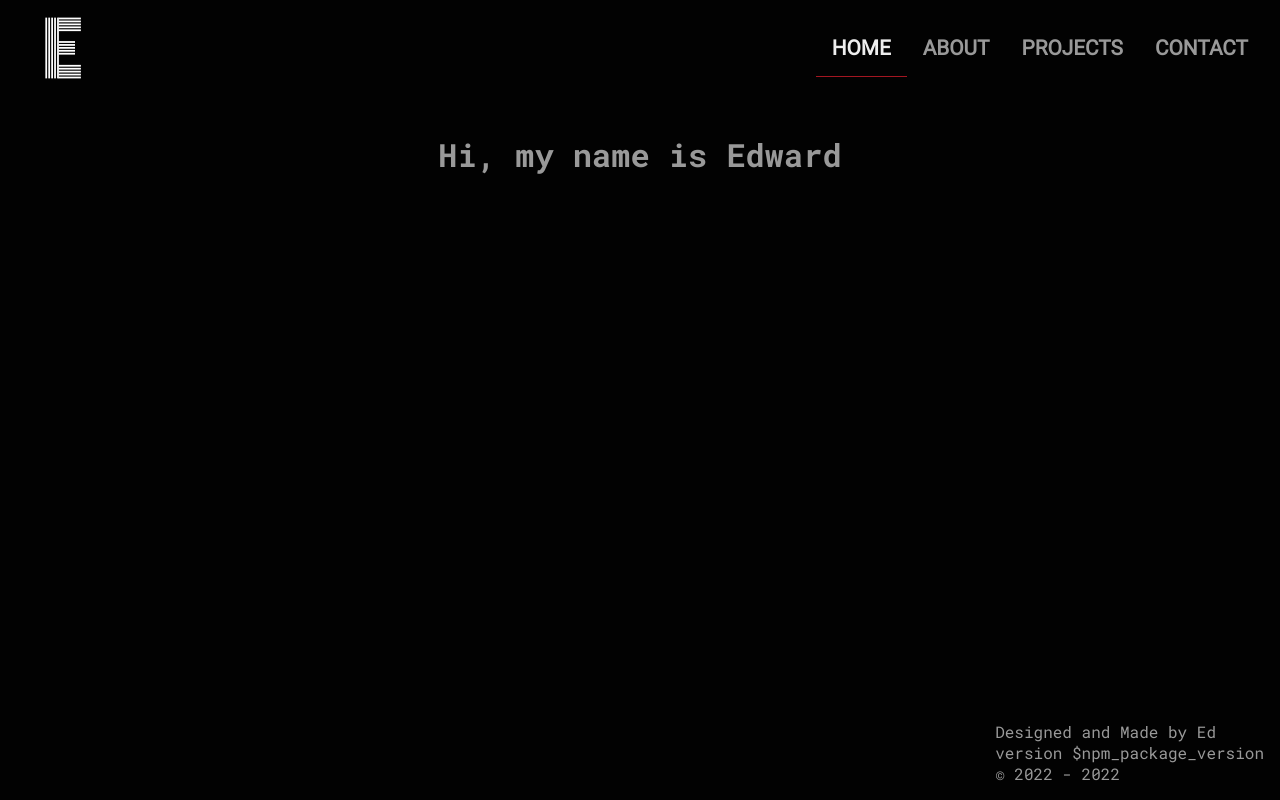
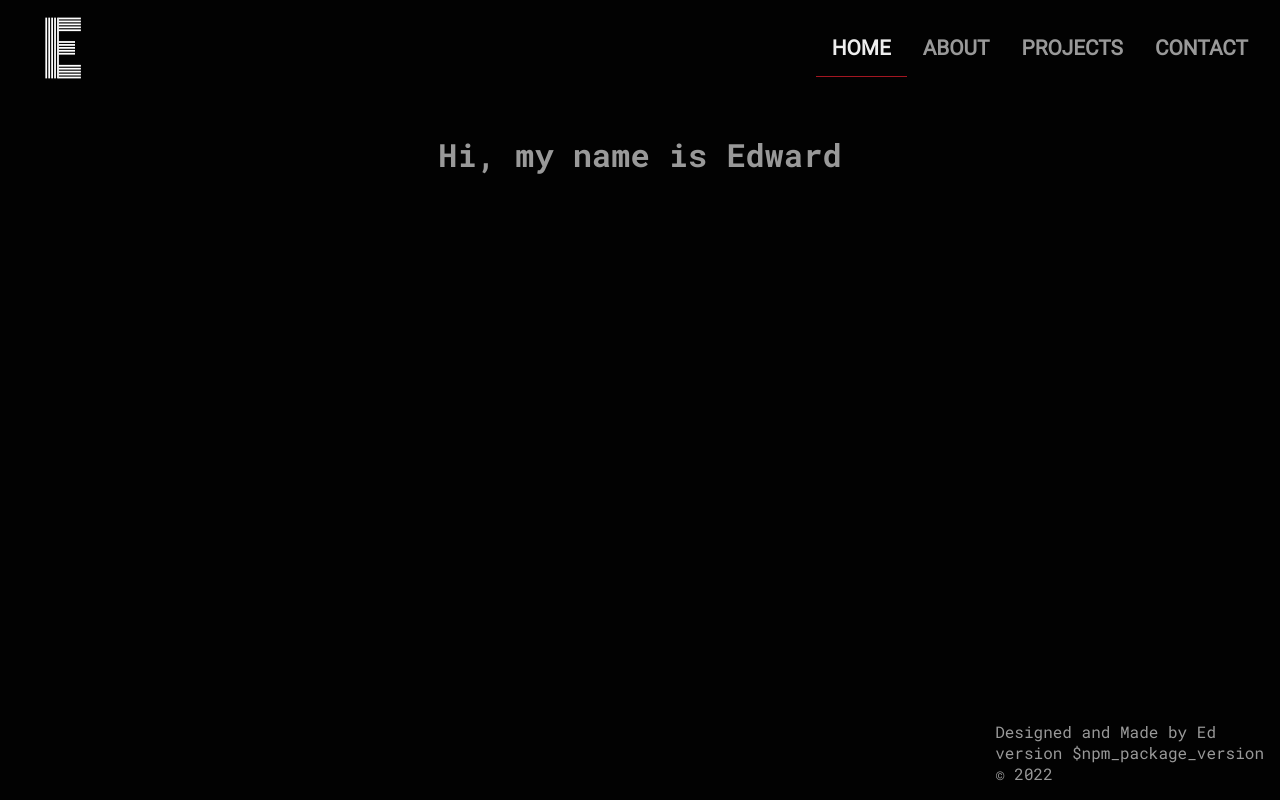
Before and after one commit to edward93/personal-website, a React (Create React App) app: page / in a window 1280 px wide. Built offline with nearby package versions, Linux system fonts and the light colour scheme.

Commit message:
updates copyright text

```diff
--- a/src/components/layout/Footer.Component.tsx
+++ b/src/components/layout/Footer.Component.tsx
@@ -6,7 +6,7 @@ const FooterComponent = () => {
       <div className="pw-footer-app-info">
         <div className="pw-footer-app-author">Designed and Made by Ed</div>
         <div className="pw-footer-app-version">version {process.env.REACT_APP_VERSION}</div>
-        <div className="pw-footer-app-version">&copy; 2022 - {new Date().getFullYear()}</div>
+        <div className="pw-footer-app-version">&copy; {new Date().getFullYear() === 2022 ? "2022" : `2022 - ${new Date().getFullYear()}`}</div>
       </div>
     </div>
   );
```
